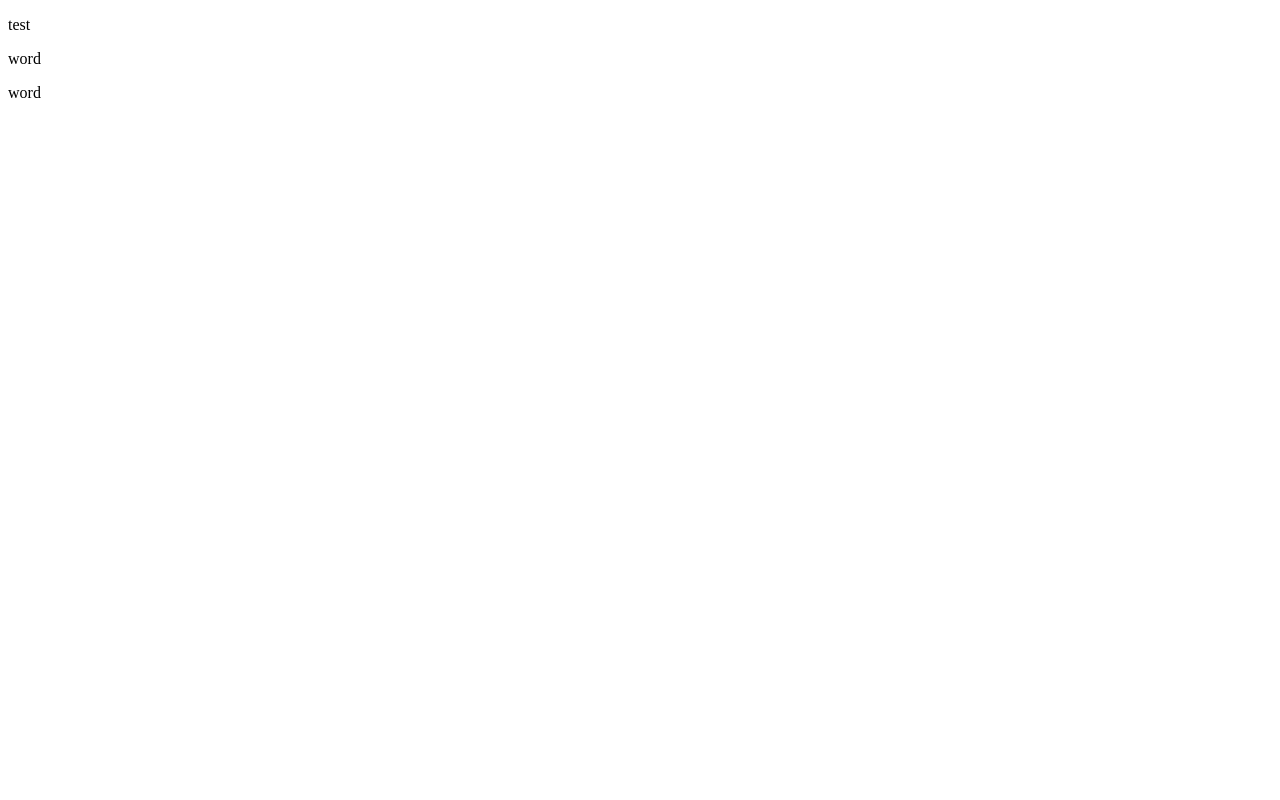
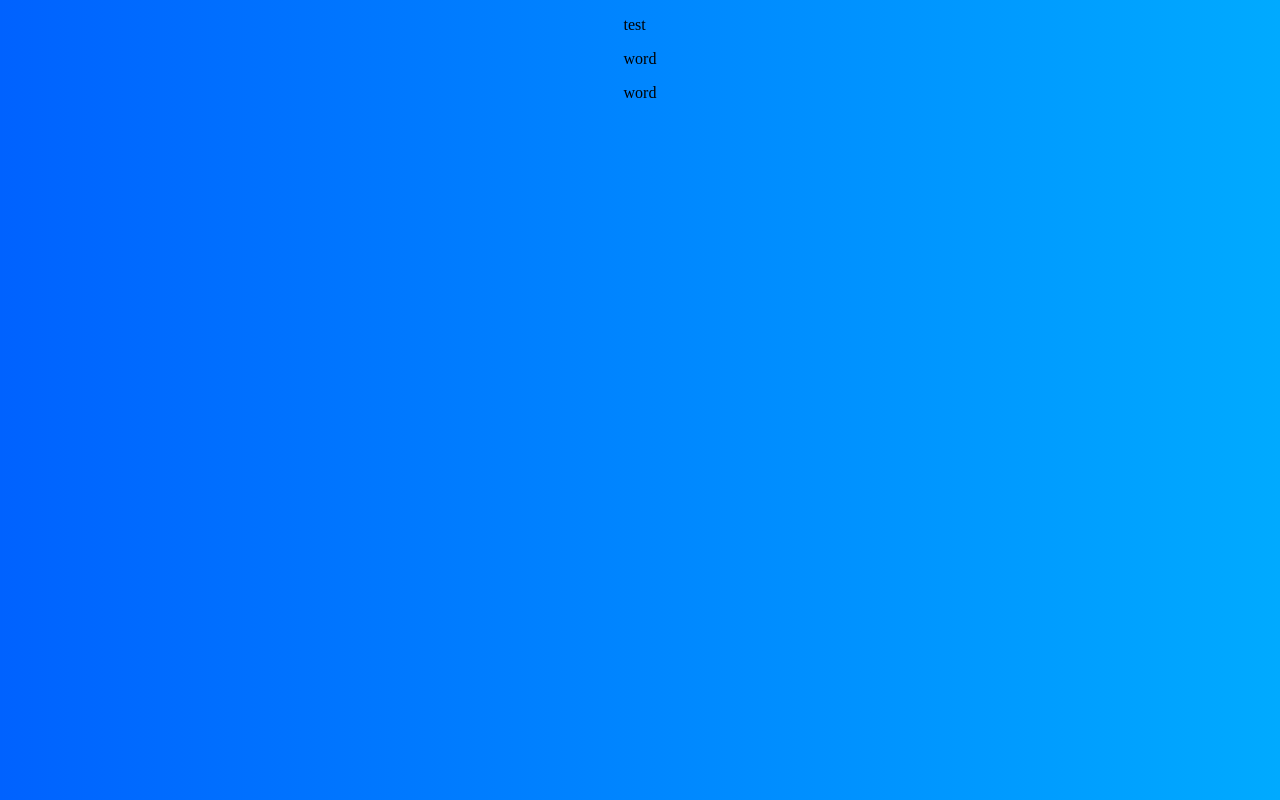
Before and after one commit to odev954/typing-game, a React app: page / in a window 1280 px wide. Built offline with nearby package versions, Linux system fonts and the light colour scheme.

Commit message:
cherry pick from feature/clock

```diff
--- a/package.json
+++ b/package.json
@@ -39,9 +39,7 @@
     "@emotion/react": "^11.10.4",
     "@emotion/styled": "^11.10.4",
     "@mui/material": "^5.10.7",
-    "bootstrap": "^5.2.1",
     "react": "^18.2.0",
-    "react-bootstrap": "^2.5.0",
     "react-dom": "^18.2.0"
   }
 }
--- a/src/App.tsx
+++ b/src/app/App.tsx
@@ -1,15 +1,14 @@
 import React from "react";
-import Clock from './components/Clock/Clock';
+import Clock from '../components/Clock/Clock';
 import ScoreRecorder from "components/ScoreRecorder/ScoreRecorder";
 import TypeTracker from "components/TypeTracker/TypeTracker";
+import './styles.css';
 
 export default function App()
 {
     return (
-        <>
-            <Clock />
-            <ScoreRecorder />
+        <div className="container">
             <TypeTracker Text={'test test test'} />
-        </>
+        </div>
     )
 }
--- /dev/null
+++ b/src/app/styles.css
@@ -0,0 +1,18 @@
+body {
+	width: 100vw;
+	height: 100vh;
+	margin:0;
+}
+
+#root {
+	width: 100%;
+	height: 100%;
+}
+
+.container {
+	width: 100%;
+	height: 100%;
+	display: flex;
+	justify-content: center;
+	background-image: linear-gradient(to right, rgb(0, 98, 255) , rgb(0, 170, 255));
+}
--- a/src/index.tsx
+++ b/src/index.tsx
@@ -1,6 +1,6 @@
 import React from "react";
-import ReactDOM from "react-dom";
+import { createRoot } from 'react-dom/client';
 
-import App from "./App";
+import App from "./app/App";
 
-ReactDOM.render(<App />, document.getElementById("root"));
+createRoot(document.getElementById("root")).render(<App />);
```
